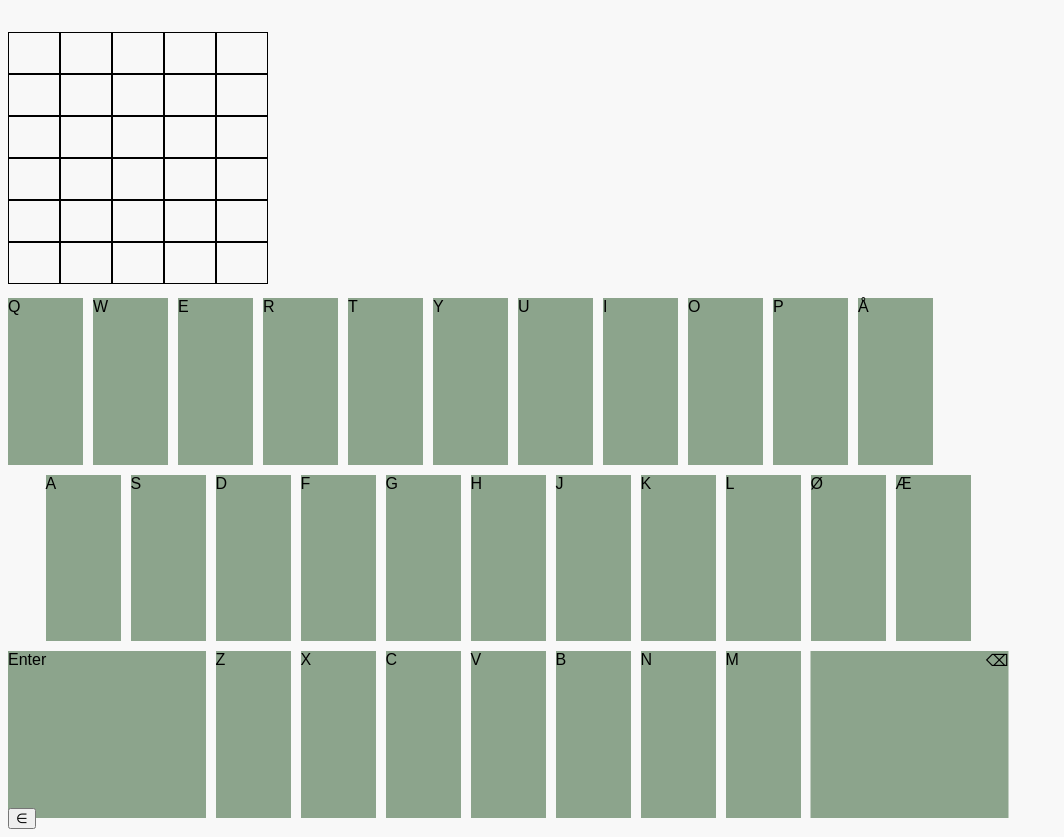
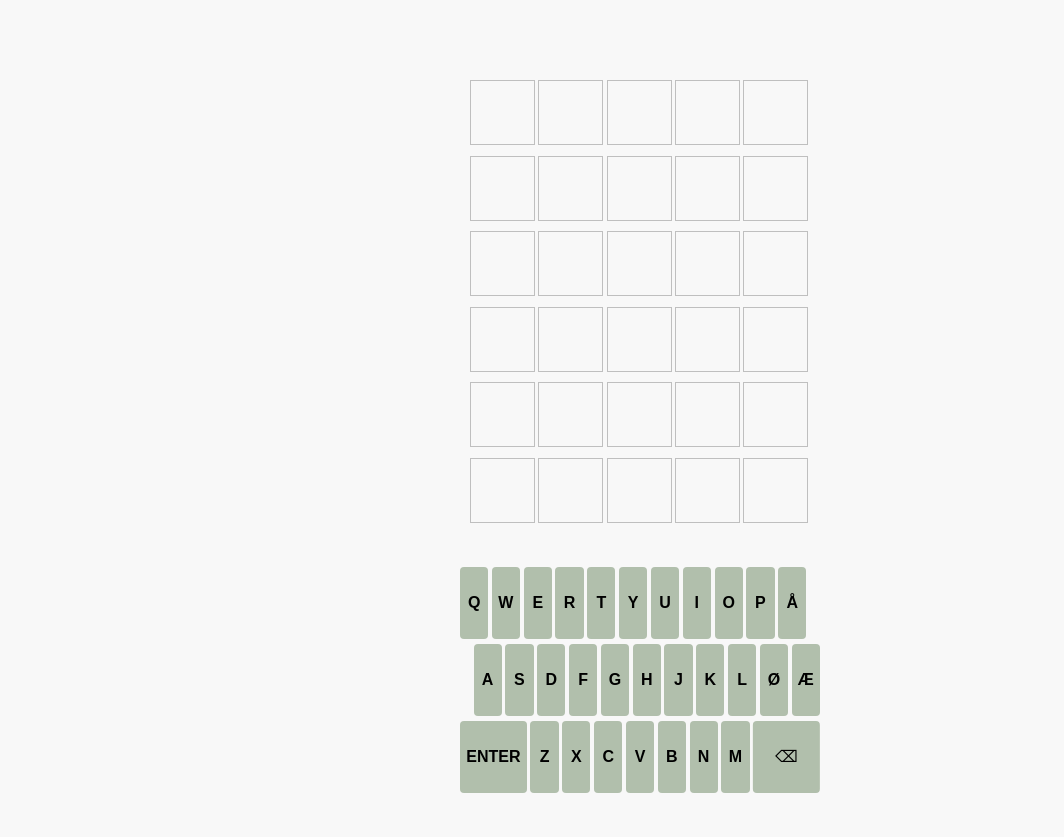
Before and after one commit to Cumdom/Ordle, a plain HTML site: page index.html in a window 1280 px wide. Shown: the whole page, without its empty margins (0-1064 px from the left). After the commit the page ends 800 px from the top, so only its background shows below. Drawn offline with Linux system fonts and the light colour scheme.

Commit message:
progress

```diff
--- a/Javascript/main.js
+++ b/Javascript/main.js
@@ -2,6 +2,19 @@ function yggdrasil(){
     bootGame()
 }
 yggdrasil()
+
+var k = [...document.getElementById('keyboard').children]
+
+k.forEach(x => {
+    var l = x.innerHTML;
+    x.innerHTML = '';
+    var d = document.createElement('div');
+    d.innerHTML = l;
+    d.className = 'keyText';
+    x.appendChild(d);
+});
+
+
 
 
 
--- a/css/keyboard.css
+++ b/css/keyboard.css
@@ -1,8 +1,16 @@
 #keyboardContainer{
-    width: 1000px;
-    height: 500px;
+    /**    5:2 ratio   */
+    width: 100%;
+    height: 33.33%;
+    margin-bottom: 0%;
+    display: flex;
+    flex-direction: row;
+    align-content: center;
+    justify-content: flex-start;
 }
+
 .keyboard{
+    /* padding: 1%; */
     height: 100%;
     width: 100%;
     display: flex;
@@ -13,10 +21,25 @@
     gap: 1%;
 }
 .keyboardKey{
-    background-color: rgb(140, 164, 140);
-    width: 7.5%;
-    height: 33.33%;
+    border-radius: 0.5vh;
+    background-color: var(--lit);
+    width: 7.84%;
+    height: 30%;
+    display: flex;
+    align-content: center;
+    justify-content: center;
+    align-items: center;
 }
+
+.keyText{
+
+    /* *  TEXT FORMATING */
+    color: var(--text);
+    font-weight: 550;
+    font-size:1em;
+    text-align: center;
+}
+
 #keyboard-Enter,#keyboard-Backspace{
     flex-grow: 1;
 }
@@ -31,14 +54,14 @@
 }
 
 .incorrectLetter{
-
+    background-color: var(--unlit);
 }
 
-.flip {
+.backspace {
+    /* margin-right: 3.855%; */
     -moz-transform:    scaleX(-1); /* Gecko */
     -o-transform:      scaleX(-1); /* Opera */
     -webkit-transform: scaleX(-1); /* Webkit */
     transform:         scaleX(-1); /* Standard */
-
     filter: FlipH;                 /* IE 6/7/8 */
   }
--- a/css/style.css
+++ b/css/style.css
@@ -1,6 +1,9 @@
 body{
     background-color: var(--background);
     font-family: Arial, Helvetica, sans-serif;
+    margin: 0;
+    padding: 0;
+    border: 0;
 }
 div{
     flex-shrink: 0;
@@ -10,10 +13,44 @@ div{
 * COLOUR DEFINITIONS
 */
 :root {
+    /* *   GENERAL COLOURS      */
+    --background:   #f8f8f8;
+    --text:         #000000;
+
+    /* *   CELL COLOURS         */
     --green:        #adff2f;
     --yellow:       #ffd700;
     --darkcell:     #808080;
-    --cellborder:   #000000;
-    --background:   #f8f8f8;
+    --cellborder: #bfbfbf;
 
+    /* *   KEYBOARD COLOURS     */
+    --lit:          #b1bfac;
+    --unlit:        #4b6e3e;
 }
+
+
+
+
+/*
+* GENERAL STYLING
+*/
+#container{
+    width: 100vw;
+    height: 100vh;
+    display: flex;
+    flex-direction: column;
+    align-items: center;
+    align-content: center;
+    justify-content: flex-start;
+}
+#gameContainer{
+    display: flex;
+    flex-direction: column;
+    justify-content: space-between;
+    align-items: center;
+
+    /** ------------------------------ */
+    width: 45vh;
+    height: 90vh;
+    margin-top: 10vh;
+}
--- a/css/wordbox.css
+++ b/css/wordbox.css
@@ -1,20 +1,24 @@
 .wordContainer{
     display: flex;
-    height: 300px;
-    width: 200px;
+    height: 43.75%;
+    width: 94.6%;
     flex-direction: column;
-    align-content: center;
-    justify-content: center;
+    padding-bottom: 3%;
+    gap: 4%;
 }
 
 .wordRow{
+    width: 100%;
+    /* flex-grow: 1; */
+    height: 20%;
     display: flex;
     flex-direction: row;
+    gap: 1%;
 }
 
 .letterCell{
-    width: 50px;
-    height: 40px;
+    width: 18.5%;
+    height: 100%;
     border: 1px solid var(--cellborder);
 }
 
--- a/index.html
+++ b/index.html
@@ -9,6 +9,7 @@
     </head>
     <body>
         <div id="container">
+            <div id="gameContainer">
                 <div id="wordContainer" class="wordContainer">
                     <div class="wordRow" id="row1">
                         <div class="letterCell" id="row1col1"></div>
@@ -55,46 +56,109 @@
                 </div>
                 <div id="keyboardContainer">
                     <div id="keyboard" class="keyboard">
-                    <div id="keyboard-q" class="keyboardKey">Q</div>
-                    <div id="keyboard-w" class="keyboardKey">W</div>
-                    <div id="keyboard-e" class="keyboardKey">E</div>
-                    <div id="keyboard-r" class="keyboardKey">R</div>
-                    <div id="keyboard-t" class="keyboardKey">T</div>
-                    <div id="keyboard-y" class="keyboardKey">Y</div>
-                    <div id="keyboard-u" class="keyboardKey">U</div>
-                    <div id="keyboard-i" class="keyboardKey">I</div>
-                    <div id="keyboard-o" class="keyboardKey">O</div>
-                    <div id="keyboard-p" class="keyboardKey">P</div>
-                    <div id="keyboard-å" class="keyboardKey">Å</div>
-                    <div class="keyboardBreak"></div>
-                    <div id="keyboard-a" class="keyboardKey">A</div>
-                    <div id="keyboard-s" class="keyboardKey">S</div>
-                    <div id="keyboard-d" class="keyboardKey">D</div>
-                    <div id="keyboard-f" class="keyboardKey">F</div>
-                    <div id="keyboard-g" class="keyboardKey">G</div>
-                    <div id="keyboard-h" class="keyboardKey">H</div>
-                    <div id="keyboard-j" class="keyboardKey">J</div>
-                    <div id="keyboard-k" class="keyboardKey">K</div>
-                    <div id="keyboard-l" class="keyboardKey">L</div>
-                    <div id="keyboard-ø" class="keyboardKey">Ø</div>
-                    <div id="keyboard-æ" class="keyboardKey">Æ</div>
-                    <div class="keyboardBreak"></div>
-                    <div id="keyboard-Enter" class="keyboardKey">Enter</div>
-                    <div id="keyboard-z" class="keyboardKey">Z</div>
-                    <div id="keyboard-x" class="keyboardKey">X</div>
-                    <div id="keyboard-c" class="keyboardKey">C</div>
-                    <div id="keyboard-v" class="keyboardKey">V</div>
-                    <div id="keyboard-b" class="keyboardKey">B</div>
-                    <div id="keyboard-n" class="keyboardKey">N</div>
-                    <div id="keyboard-m" class="keyboardKey">M</div>
-                    <div id="keyboard-Backspace" class="keyboardKey flip">&#8998;</div>
+                        <div id="keyboard-q" class="keyboardKey">
+                            <div class="keyText">Q</div>
+                        </div>
+                        <div id="keyboard-w" class="keyboardKey">
+                            <div class="keyText">W</div>
+                        </div>
+                        <div id="keyboard-e" class="keyboardKey">
+                            <div class="keyText">E</div>
+                        </div>
+                        <div id="keyboard-r" class="keyboardKey">
+                            <div class="keyText">R</div>
+                        </div>
+                        <div id="keyboard-t" class="keyboardKey">
+                            <div class="keyText">T</div>
+                        </div>
+                        <div id="keyboard-y" class="keyboardKey">
+                            <div class="keyText">Y</div>
+                        </div>
+                        <div id="keyboard-u" class="keyboardKey">
+                            <div class="keyText">U</div>
+                        </div>
+                        <div id="keyboard-i" class="keyboardKey">
+                            <div class="keyText">I</div>
+                        </div>
+                        <div id="keyboard-o" class="keyboardKey">
+                            <div class="keyText">O</div>
+                        </div>
+                        <div id="keyboard-p" class="keyboardKey">
+                            <div class="keyText">P</div>
+                        </div>
+                        <div id="keyboard-å" class="keyboardKey">
+                            <div class="keyText">Å</div>
+                        </div>
+                        <div class="keyboardBreak">
+                            <div class="keyText"></div>
+                        </div>
+                        <div id="keyboard-a" class="keyboardKey">
+                            <div class="keyText">A</div>
+                        </div>
+                        <div id="keyboard-s" class="keyboardKey">
+                            <div class="keyText">S</div>
+                        </div>
+                        <div id="keyboard-d" class="keyboardKey">
+                            <div class="keyText">D</div>
+                        </div>
+                        <div id="keyboard-f" class="keyboardKey">
+                            <div class="keyText">F</div>
+                        </div>
+                        <div id="keyboard-g" class="keyboardKey">
+                            <div class="keyText">G</div>
+                        </div>
+                        <div id="keyboard-h" class="keyboardKey">
+                            <div class="keyText">H</div>
+                        </div>
+                        <div id="keyboard-j" class="keyboardKey">
+                            <div class="keyText">J</div>
+                        </div>
+                        <div id="keyboard-k" class="keyboardKey">
+                            <div class="keyText">K</div>
+                        </div>
+                        <div id="keyboard-l" class="keyboardKey">
+                            <div class="keyText">L</div>
+                        </div>
+                        <div id="keyboard-ø" class="keyboardKey">
+                            <div class="keyText">Ø</div>
+                        </div>
+                        <div id="keyboard-æ" class="keyboardKey">
+                            <div class="keyText">Æ</div>
+                        </div>
+                        <div class="keyboardBreak">
+                            <div class="keyText"></div>
+                        </div>
+                        <div id="keyboard-Enter" class="keyboardKey">
+                            <div class="keyText">ENTER</div>
+                        </div>
+                        <div id="keyboard-z" class="keyboardKey">
+                            <div class="keyText">Z</div>
+                        </div>
+                        <div id="keyboard-x" class="keyboardKey">
+                            <div class="keyText">X</div>
+                        </div>
+                        <div id="keyboard-c" class="keyboardKey">
+                            <div class="keyText">C</div>
+                        </div>
+                        <div id="keyboard-v" class="keyboardKey">
+                            <div class="keyText">V</div>
+                        </div>
+                        <div id="keyboard-b" class="keyboardKey">
+                            <div class="keyText">B</div>
+                        </div>
+                        <div id="keyboard-n" class="keyboardKey">
+                            <div class="keyText">N</div>
+                        </div>
+                        <div id="keyboard-m" class="keyboardKey">
+                            <div class="keyText">M</div>
+                        </div>
+                        <div id="keyboard-Backspace" class="keyboardKey backspace">
+                            <div class="keyText">⌦</div>
                         </div>
                     </div>
                 </div>
-
-
-        <button id="tb">&isin;</button>
-
+            </div>
+        </div>
         <script src="./Javascript/wordlist.js"></script>
         <script src="./Javascript/gamelogic.js"></script>
         <script src="./Javascript/keyboard.js"></script>
```
Also changed, not shown: .ordliste generator/OL.js (renamed from ordliste gen/OL.js), .ordliste generator/RandList.js (renamed from ordliste gen/RandList.js), .ordliste generator/genList.js (renamed from ordliste gen/genList.js), .ordliste generator/nsf2021.html (renamed from ordliste gen/nsf2021.html), .ordliste generator/style.css (added). Lines whose indentation alone changed are shown as unchanged.
